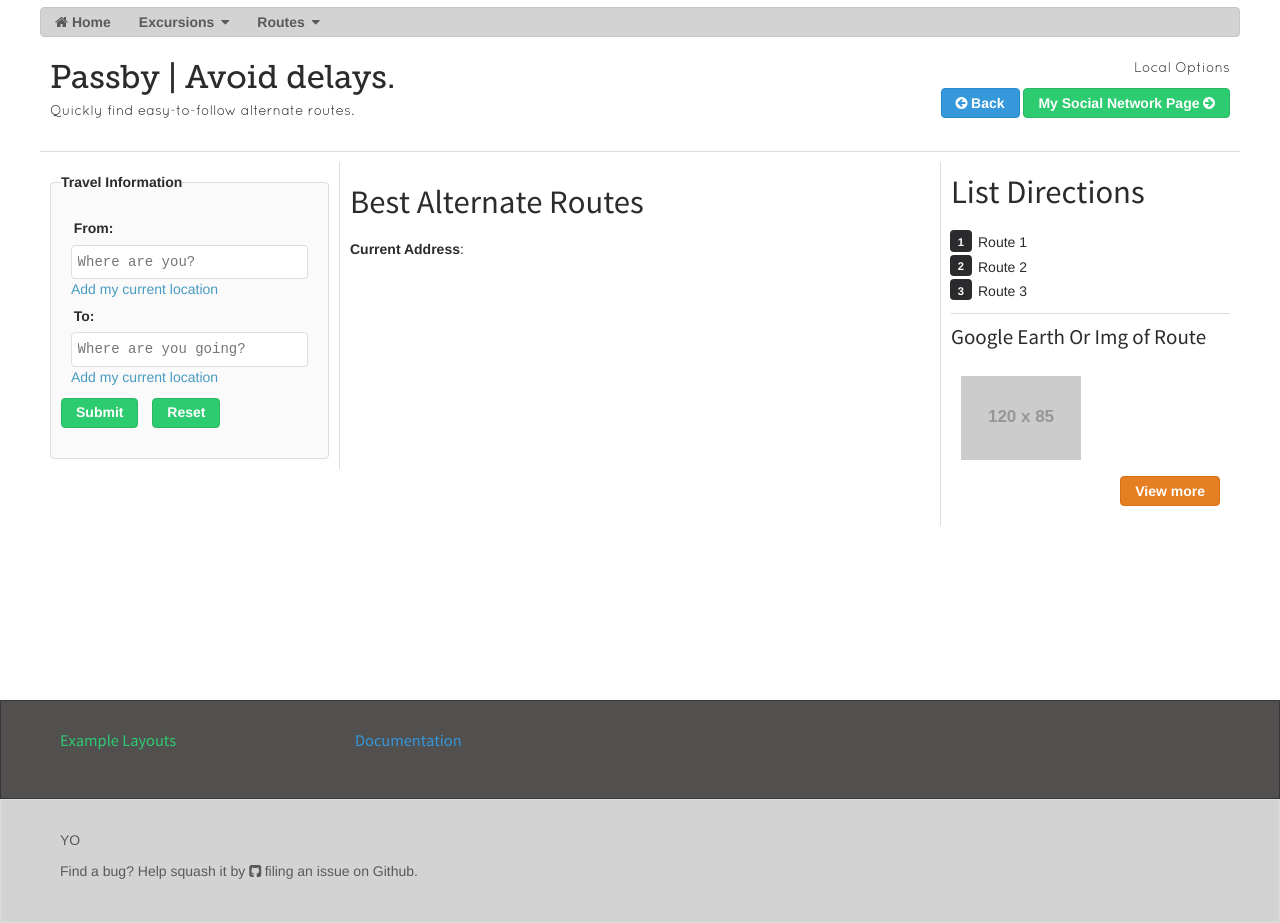
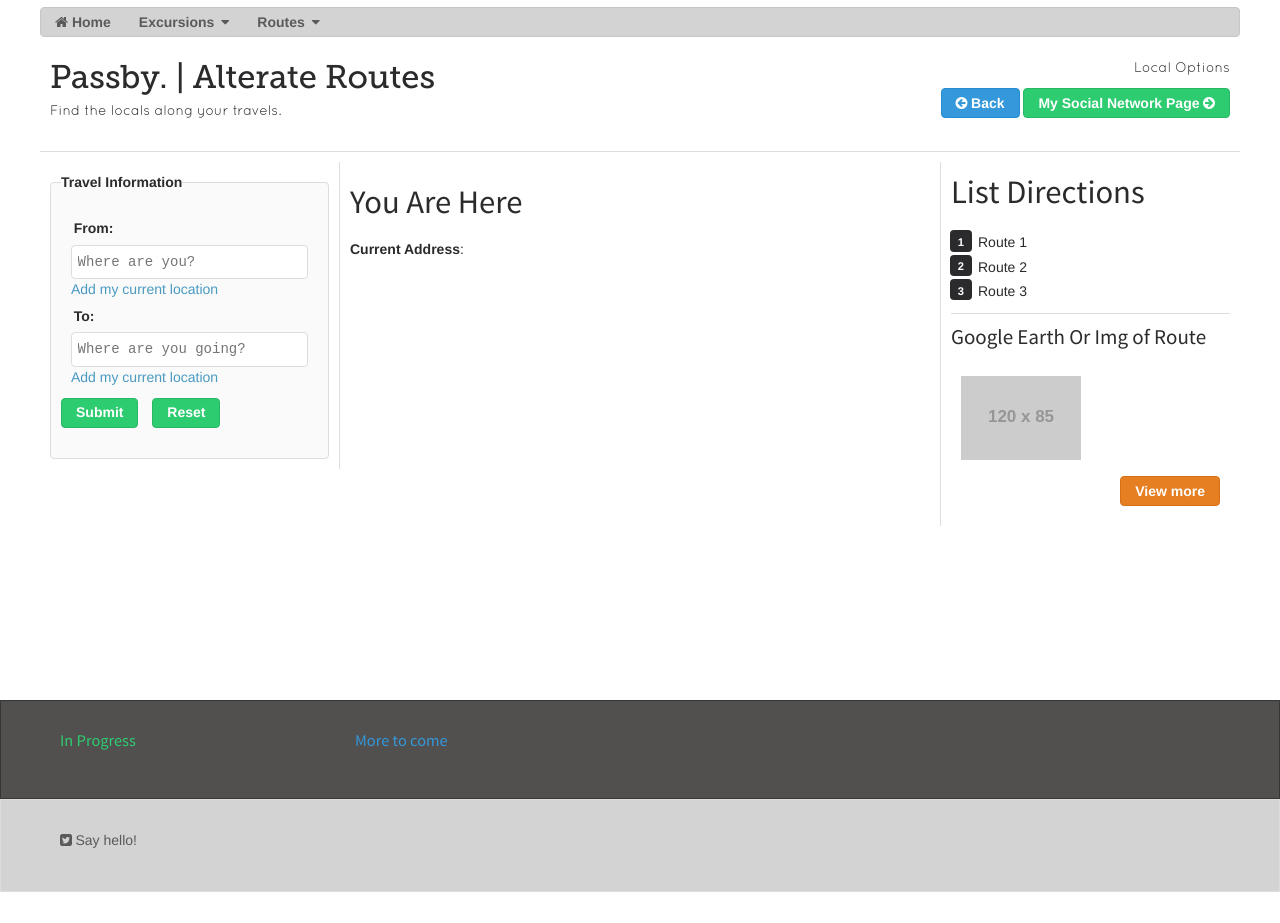
Before and after one commit to andrewraynal/halfwayapp, a website: page app/index.html in a window 1280 px wide. Shown: the part 146-1069 px from the top of the page. After the commit the page ends 1038 px from the top, so only its background shows below. Drawn offline with nearby package versions, Linux system fonts and the light colour scheme; some packages are replaced by stand-ins of ours; placeholder pictures from the web are drawn by us.

Commit message:
need more work

```diff
--- a/app/index.html
+++ b/app/index.html
@@ -71,8 +71,8 @@
       <div class="padded">
         <div class="row">
           <div class="three fifths bounceInRight animated">
-            <h1 class="zero museo-slab">Passby | Avoid delays.</h1>
-            <p class="quicksand">Quickly find easy-to-follow alternate routes. </p>
+            <h1 class="zero museo-slab">Passby. | Alterate Routes </h1>
+            <p class="quicksand">Find the locals along your travels.</p>
           </div>
           <div class="two fifths align-right-ipad align-right-desktop flipInX animated">
             <p class="quicksand">Local Options</p>
@@ -85,7 +85,7 @@
         <section class="two fourths right-one padded bounceInDown animated">
           <article class="map-canvas" id="map-canvas">
         <p id="status"><span id="location"></span></p>
-            <h1>Best Alternate Routes</h1>
+            <h1>You Are Here</h1>
              <p><b>Current Address</b>: <span id="address"></span></p>
              <div id="map"></div>
             <p id="error"></p>
@@ -143,13 +143,13 @@
         <div class="container padded">
           <div class="row">
             <div class="one small-tablet fourth padded">
-              <h5 class="green">Example Layouts</h5>
+              <h5 class="green">In Progress</h5>
               <ul class="unstyled">
                 <li></li>
               </ul>
             </div>
             <div class="three small-tablet fourths padded">
-              <h5 class="blue">Documentation</h5>
+              <h5 class="blue">More to come</h5>
               <ul class="unstyled three-column two-column-mobile">
                 <li></li>
             </ul>
@@ -161,8 +161,7 @@
         <div class="container padded">
           <div class="row">
             <div class="one half padded">
-              <p>YO</p>
-              <p>Find a bug? Help squash it by <a href="https://github.com/groundworkcss/groundwork/issues" target="_blank">filing an issue</a> on Github.</p>
+              <p><a href="http://twitter.com/andrewraynal">Say hello!</a></p>
             </div>
             <div class="one half padded">
               <p class="large padded align-right align-center-small-tablet"></p>
```
Also changed, not shown: favicon.ico (added).
